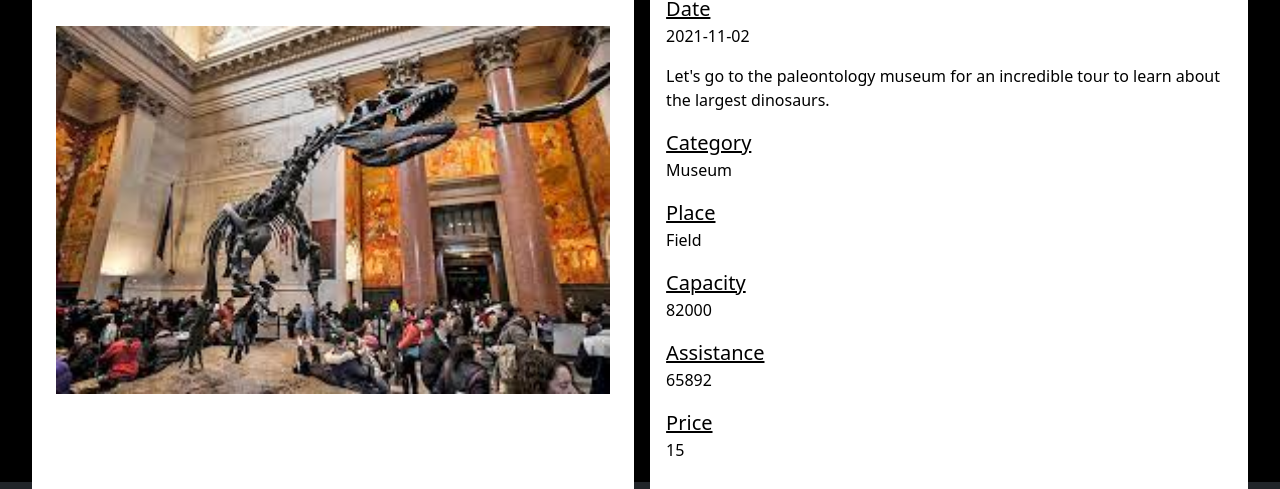
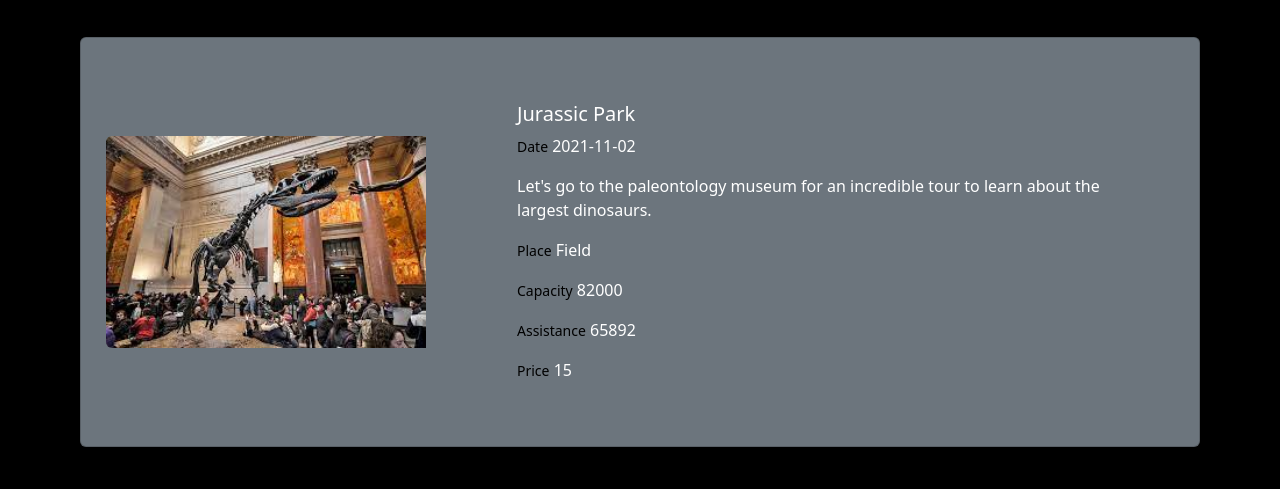
Before and after one commit to LucasmSantoss/Amazing-Events, a plain HTML site: page assets/details.html in a window 1280 px wide. Shown: the part 340-829 px from the top of the page. Drawn offline with nearby package versions, Linux system fonts and the light colour scheme.

Commit message:
version 2.3

```diff
--- a/assets/details.html
+++ b/assets/details.html
@@ -5,7 +5,7 @@
     <meta http-equiv="X-UA-Compatible" content="IE=edge" />
     <meta name="viewport" content="width=device-width, initial-scale=1.0" />
     <title>Details</title>
-
+    <link rel="stylesheet" href="./css/style.css">
     <link
       rel="shortcut icon"
       href="./imgs/Logo Amazing Events.png"
@@ -89,44 +89,31 @@
         <h1 class="text-white fs-1">Details</h1>
       </div>
     </header>
-    <main class="bg-white pt-5" style="height: 80vh">
-      <section class="d-flex m-auto p-4 bg-black bg-dark" style="width: 80rem">
-        <div
-          class="p-4 m-2 bg-white d-flex"
-          style="width: 50rem; height: 36rem"
-        >
-          <img
-            src="./imgs/Salida al museo5.jpg"
-            class="card-img-top m-auto"
-            alt="books"
-          />
+    <main class="bg-white"  style="min-height: 80vh;">
+      <section class="d-flex align-items-center justify-content-center bg-black " style="height: 50rem;">
+      <div class="card bg-secondary" style="max-width: 70rem;" >
+        <div class="row g-1 p ">
+          <div class="col-md-4 d-flex justify-content-center align-items-center p-2 ">
+            <img src="./imgs/Salida al museo5.jpg" style="min-width: 20rem; max-width: 50rem; " class="img-fluid rounded-start " alt="Museum">
+          </div>
+          <div class="col-md-8 p-5">
+            <div class="card-body">
+              <h5 class="card-title text-white">Jurassic Park</h5>
+              <p class="card-text text-white text-white"><small class="text-black">Date</small> 2021-11-02 </p>
+              <p class="card-text text-white">Let's go to the paleontology museum for an incredible tour to learn
+                about the largest dinosaurs.</p>
+              <p class="card-text text-white"><small class="text-black">Place</small> Field</p>
+              <p class="card-text text-white"><small class="text-black">Capacity</small> 82000</p>
+              <p class="card-text text-white"><small class="text-black">Assistance</small> 65892</p>
+              <p class="card-text text-white"><small class="text-black">Price</small> 15</p>
+            </div>
+          </div>
         </div>
-        <div
-          class="d-flex flex-column flex-wrap p-3 m-2 text-black bg-white"
-          style="width: 50rem; height: 36rem"
-        >
-          <h2 class="fs-1 text-decoration-underline">Jurassic Park</h2>
-          <span class="fs-5 text-decoration-underline">Date</span>
-          <p class="fs-6">2021-11-02</p>
-          <p class="fs-6">
-            Let's go to the paleontology museum for an incredible tour to learn
-            about the largest dinosaurs.
-          </p>
-          <span class="fs-5 text-decoration-underline">Category</span>
-          <p class="fs-6">Museum</p>
-          <span class="fs-5 text-decoration-underline">Place</span>
-          <p class="fs-6">Field</p>
-          <span class="fs-5 text-decoration-underline">Capacity</span>
-          <p class="fs-6">82000</p>
-          <span class="fs-5 text-decoration-underline">Assistance</span>
-          <p class="fs-6">65892</p>
-          <span class="fs-5 text-decoration-underline">Price</span>
-          <p class="fs-6">15</p>
-        </div>
-      </section>
+      </div>
+    </section>
     </main>
     <footer
-      class="d-flex justify-content-between align-items-center p-3 bg-dark"
+      class="d-flex justify-content-between align-items-center p-3 bg-dark " style="min-height: 10vh;"
     >
       <div>
         <a class="p-3" href="https://www.instagram.com/"
```
Also changed, not shown: assets/contact.html (+1 -1 lines), assets/past-events.html (+1 -1 lines), assets/stats.html (+2 -2 lines).
